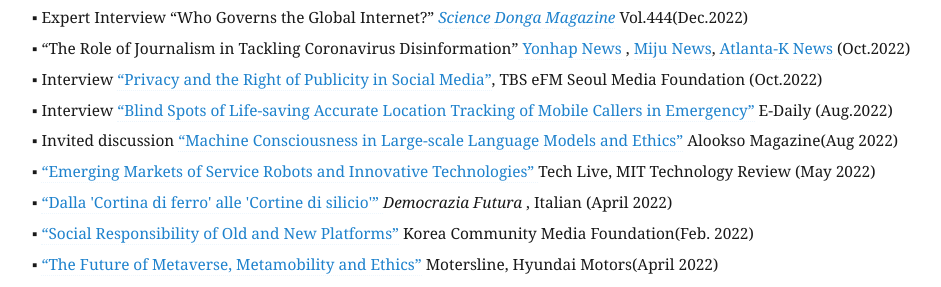
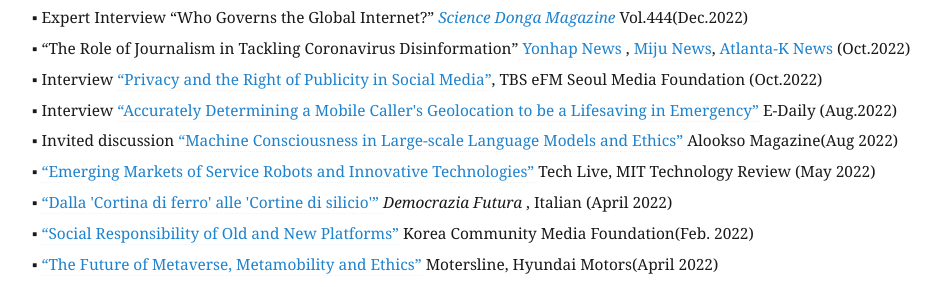
Before and after one commit to eunchangchoi/eunchangchoi.github.io, a Jekyll site: the page built from index.md, in a window 1280 px wide and 900 px high, scrolled down 8806 px. Shown: the part 160-447 px from the top of the window, without its empty margins (68-1009 px from the left). Built offline with Jekyll 4.4.1, drawn with Linux system fonts in a browser that asks for light colours.

Commit message:
Update index.md

```diff
--- a/index.md
+++ b/index.md
@@ -197,7 +197,7 @@
 ▪ Expert Interview “Who Governs the Global Internet?” <a href="https://dl.dongascience.com/magazine/index/S#S202211SEL"> <i> Science Donga Magazine</i></a> Vol.444(Dec.2022)<br>
 ▪ “The Role of Journalism in Tackling Coronavirus Disinformation”<a href="https://www.yna.co.kr/view/AKR20221012124400371"> Yonhap News </a>, <a href="https://mijunews.com/2022/10/13/%ec%98%81%ec%83%81%ec%b5%9c%ec%9d%80%ec%b0%bd-%ea%b5%90%ec%88%98-%ea%b0%80%ec%a7%9c%eb%89%b4%ec%8a%a4%ec%9d%98-%ea%b3%a0%ea%b3%a0%ed%95%99%ed%8c%ac%eb%8d%b0%eb%af%b9-%ec%96%b8%eb%a1%a0%ec%9d%98/"> Miju News</a>, <a href="https://atlantak.com/%ec%84%b8%ea%b3%84%ed%95%9c%ec%9d%b8%ec%96%b8%eb%a1%a0%ec%9d%b8%ed%98%91-%ea%b5%ad%ec%a0%9c%ec%8b%ac%ed%8f%ac%ec%a7%80%ec%97%84-%ec%95%a0%ed%8b%80%eb%9e%9c%ed%83%80-k-%ec%82%ac%eb%a1%80/"> Atlanta-K News </a> (Oct.2022) <br>
 ▪ Interview <a href="https://podcasts.apple.com/af/podcast/tbs-efm-this-morning/id1038822609">“Privacy and the Right of Publicity in Social Media”</a>, TBS eFM Seoul Media Foundation (Oct.2022)<br>
-▪ Interview <a href="https://www.edaily.co.kr/news/read?newsId=03722806632430600&mediaCodeNo=257"> “Blind Spots of Life-saving Accurate Location Tracking of Mobile Callers in Emergency”</a> E-Daily (Aug.2022)<br>
+▪ Interview <a href="https://www.edaily.co.kr/news/read?newsId=03722806632430600&mediaCodeNo=257"> “Accurately Determining a Mobile Caller's Geolocation to be a Lifesaving in Emergency”</a> E-Daily (Aug.2022)<br>
 ▪ Invited discussion <a href="https://alook.so/posts/latO5RY">“Machine Consciousness in Large-scale Language Models and Ethics”</a> Alookso Magazine(Aug 2022)<br>
 ▪ <a href="https://www.technologyreview.kr/special/event/202204](https://www.youtube.com/watch?v=eAewHoNQgiI&feature=emb_logo">“Emerging Markets of Service Robots and Innovative Technologies” </a> Tech Live, MIT Technology Review (May 2022)<br>
 ▪ <a href="https://www.key4biz.it/democrazia-futura-dalla-cortina-di-ferro-alle-cortine-di-silicio-sara-linternet-globale-la-principale-vittima-del-conflitto-russo-ucraino/398412/"> “Dalla 'Cortina di ferro' alle 'Cortine di silicio'” </a> <i> Democrazia Futura </i>, Italian (April 2022)<br>
```
